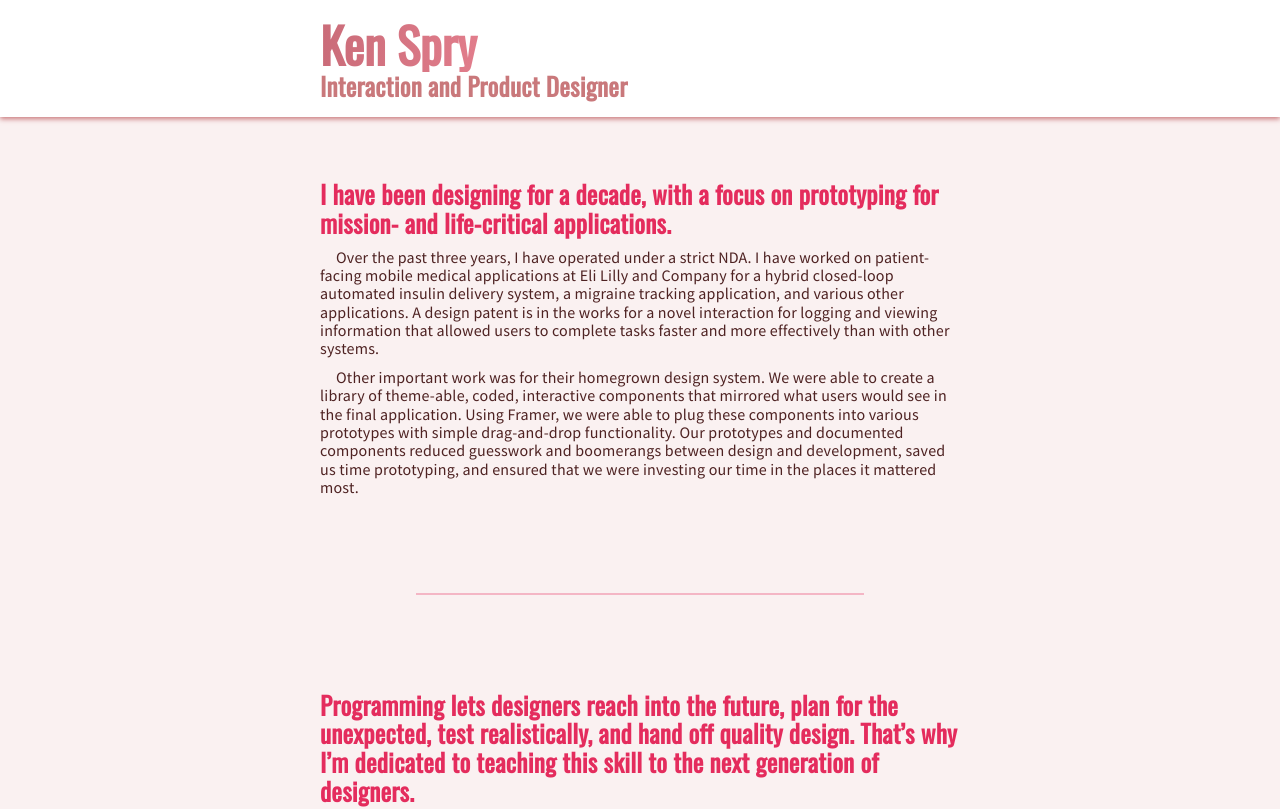
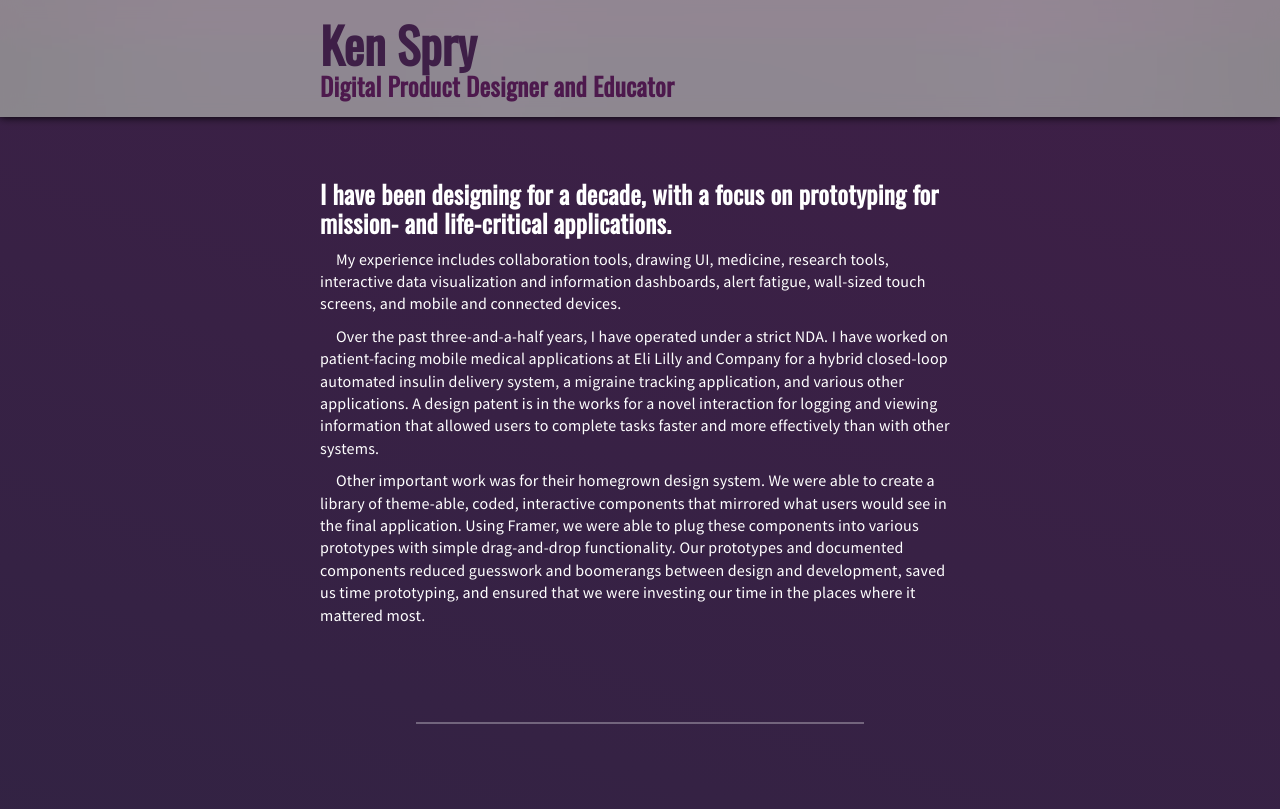
Before and after one commit to okspry/Portfolio2020, a React (Create React App) app: page / in a window 1280 px wide. Shown: the top 809 px of the page. Built offline with nearby package versions, Linux system fonts and the light colour scheme.

Commit message:
New Color Scheme

```diff
--- a/src/App.js
+++ b/src/App.js
@@ -4,61 +4,78 @@ import "./styles.css";
 import storyboard from "./assets/preemptive-alerts-storyboard.png";
 import mockup1 from "./assets/alert-fatigue-mockup-1.png";
 
-const brightPink = "#fa255e";
-const lightPink = "#f8e5e5";
-const mediumPink = "#a88586";
+// const brightPink = "#fa255e";
+// const lightPink = "#f8e5e5";
+// const mediumPink = "#a88586";
+const russianViolet = "hsl(300, 51%, 20%)";
+const russianVioletDark = "hsl(287, 39%, 20%)";
+const darkPurple = "hsla(266, 33%, 20%)";
+const spaceCadet = "hsla(242, 25%, 20%)";
+const prussianBlue = "hsla(217, 35%, 20%)";
+const charcoal = "hsla(201, 47%, 20%)";
+const midnightGreenDark = "hsla(193, 61%, 20%)";
+const midnightGreenMedium = "hsla(187, 78%, 20%)";
+const midnightGreenLight = "hsla(184, 88%, 20%)";
+const skobeloff = "hsla(181, 100%, 20%)";
 
 const style = {
   WebkitBackgroundClip: "text",
   WebkitTextFillColor: "transparent",
-  backgroundImage: `linear-gradient(to right, ${brightPink}, ${lightPink}, ${mediumPink})`
+  backgroundImage: `linear-gradient(to right, ${russianViolet}, ${russianVioletDark}, ${russianVioletDark}, ${spaceCadet},  ${spaceCadet}, ${prussianBlue}, ${prussianBlue}, ${charcoal}, ${midnightGreenDark})`
 };
-const animate = {
-  backgroundImage: [
-    `linear-gradient(to right, ${brightPink}, ${lightPink}, ${mediumPink})`,
-    `linear-gradient(to right, ${lightPink}, ${mediumPink}, ${brightPink})`,
-    `linear-gradient(to right, ${mediumPink}, ${brightPink}, ${lightPink})`,
-    `linear-gradient(to right, ${brightPink}, ${lightPink}, ${mediumPink})`
-  ]
-};
-const transition = {
-  repeat: Infinity,
-  ease: "linear",
-  duration: 8
-};
+// const animate = {
+//   backgroundImage: [
+//     `linear-gradient(to right, ${russianVioletDark}, ${spaceCadet}, ${midnightGreenDark})`,
+//     `linear-gradient(to right, ${midnightGreenDark}, ${russianVioletDark}, ${spaceCadet})`,
+//     `linear-gradient(to right, ${spaceCadet}, ${midnightGreenDark}, ${russianVioletDark})`,
+//     `linear-gradient(to right, ${russianVioletDark}, ${spaceCadet}, ${midnightGreenDark})`
+//   ]
+// };
+// const transition = {
+//   repeat: Infinity,
+//   ease: "linear",
+//   duration: 8
+// };
 
 export default function App() {
   const { scrollY } = useViewportScroll();
 
   const y = useTransform(scrollY, [0, 40], [1, 0.6]);
+  // const h = useTransform(scrollY, [0, 40], [130, 110]);
+  const hY = useTransform(scrollY, [0, 40], [0, -30]);
 
   return (
     <motion.div className="App grid">
       <motion.div style={{ y: 0, x: 0 }}>
-        <motion.header>
+        <motion.header style={{ y: hY }}>
           <motion.div style={{ scale: y }}>
-            <motion.h1 style={style} animate={animate} transition={transition}>
-              Ken Spry
-            </motion.h1>
-            <h4 className="muted-text">Interaction and Product Designer</h4>
+            <motion.h1>Ken Spry</motion.h1>
+            <h4 className="muted-text">
+              Digital Product Designer and Educator
+            </h4>
           </motion.div>
         </motion.header>
         <div className="main main-text">
           <div className="stacked">
-            <div>
             <h4>
               I have been designing for a decade, with a focus on prototyping
               for mission- and life-critical applications.
             </h4>
             <p>
-                Over the past three years, I have operated under a strict NDA. I
-                have worked on patient-facing mobile medical applications at Eli
-                Lilly and Company for a hybrid closed-loop automated insulin
-                delivery system, a migraine tracking application, and various
-                other applications. A design patent is in the works for a novel
-                interaction for logging and viewing information that allowed
-                users to complete tasks faster and more effectively than with
-                other systems.
+              My experience includes collaboration tools, drawing UI, medicine,
+              research tools, interactive data visualization and information
+              dashboards, alert fatigue, wall-sized touch screens, and mobile
+              and connected devices.
+            </p>
+            <p>
+              Over the past three-and-a-half years, I have operated under a
+              strict NDA. I have worked on patient-facing mobile medical
+              applications at Eli Lilly and Company for a hybrid closed-loop
+              automated insulin delivery system, a migraine tracking
+              application, and various other applications. A design patent is in
+              the works for a novel interaction for logging and viewing
+              information that allowed users to complete tasks faster and more
+              effectively than with other systems.
             </p>
             <p>
               Other important work was for their homegrown design system. We
@@ -69,9 +86,8 @@ export default function App() {
               Our prototypes and documented components reduced guesswork and
               boomerangs between design and development, saved us time
               prototyping, and ensured that we were investing our time in the
-                places it mattered most.
+              places where it mattered most.
             </p>
-            </div>
           </div>
           <hr />
           <div className="stacked">
@@ -121,7 +137,7 @@ export default function App() {
                 across numerous devices. Ultimately, we needed to enable their
                 users to independently inspect items at different resolutions
                 without destroying the meaning created by the layout on the
-                canvas. My solution ended up mitigating this issue along with
+                canvas. This solution ended up mitigating this issue along with
                 several others.
               </p>
             </div>
@@ -244,14 +260,6 @@ export default function App() {
               </p>
             </div>
           </div>
-          <hr />
-          <div>
-            <h4>
-              Collaboration tools, drawing UI, medicine, research tools,
-              interactive data visualization, alert fatigue, wall-sized touch
-              screens, and mobile and connected devices
-            </h4>
-          </div>
         </div>
         <footer>
           <div>Ken Spry</div>
--- a/src/styles.css
+++ b/src/styles.css
@@ -2,25 +2,53 @@
 :root {
   font-size: 16px;
   --white: #fff;
-  --light-pink: #faf1f1;
+  /* --light-pink: #faf1f1;
   --medium-pink: #c9787b;
   --bright-pink: #e42c5d;
-  --black: rgb(78, 34, 34);
+  --black: rgb(78, 34, 34); */
+  --russianViolet: hsl(300, 51%, 20%);
+  --russianVioletDark: hsl(287, 39%, 20%);
+  --darkPurple: hsl(266, 33%, 20%);
+  --spaceCadet: hsl(242, 25%, 20%);
+  --prussianBlue: hsl(217, 35%, 20%);
+  --charcoal: hsl(201, 47%, 20%);
+  --midnightGreenDark: hsl(193, 61%, 20%);
+  --midnightGreenMedium: hsl(187, 78%, 20%);
+  --midnightGreenLight: hsl(184, 88%, 20%);
+  --skobeloff: hsl(181, 100%, 20%);
   --h1: 3.052rem;
   --h2: 2.441rem;
   --h3: 1.953rem;
   --h4: 1.563rem;
   --body: 1rem;
   --sub: 0.8rem;
-  --main-text-color: var(--black);
-  --heading-text-color: var(--bright-pink);
-  --sub-text-color: var(--medium-pink);
-  --background-color: var(--light-pink);
+  --main-text-color: var(--white);
+  --heading-text-color: var(--white);
+  --sub-text-color: var(--white);
+  --background-color: var(--prussianBlue);
   --heading-font-fam: "Oswald", sans-serif;
   --text-font-fam: "Source Sans Pro", sans-serif;
 }
+:root {
+  background: linear-gradient(
+    0.55turn,
+    var(--russianViolet),
+    var(--russianVioletDark),
+    var(--spaceCadet),
+    var(--prussianBlue),
+    var(--midnightGreenDark)
+  );
+}
 body {
-  background-color: var(--background-color);
+  /* background-color: var(--background-color); */
+  /* background: linear-gradient(
+    0.55turn,
+    var(--russianViolet),
+    var(--russianVioletDark),
+    var(--spaceCadet),
+    var(--prussianBlue),
+    var(--midnightGreenDark)
+  ); */
   padding-bottom: 10rem;
   font-size: 1rem;
 }
@@ -35,16 +63,20 @@ body {
   font-family: var(--text-font-fam);
   padding: 2rem;
 }
+
 header {
   position: fixed;
   top: 0;
   left: 0;
   right: 0;
-  padding: 1rem 4rem;
-  background: var(--white);
-  -webkit-transform-origin-x: 0.5;
-  transform-origin: 0.5;
-  box-shadow: 0 2px 5px var(--medium-pink);
+  padding: 2rem 0.6rem 0.6rem 0.6rem;
+  background-color: rgba(255, 255, 255, 0.5);
+  -webkit-backdrop-filter: blur(10px);
+  backdrop-filter: blur(10px);
+  /* -webkit-box-shadow: 3px 3px 5px 6px #ccc;
+  -moz-box-shadow:    3px 3px 5px 6px #ccc;   */
+  box-shadow: 0 0px 9px hsl(0, 0%, 0%), inset 0 0 200px hsl(0, 0%, 50%);
+  /* box-shadow: 0 30px 8px hsla(0, 0, 100%, 0.9); */
   z-index: 1000;
 }
 header,
@@ -58,27 +90,28 @@ h4 {
 h1 {
   font-size: var(--h1);
   font-weight: 600;
-  color: var(--heading-text-color);
   padding: 0;
   margin: 0;
+  color: var(--russianVioletDark);
 }
 h3 {
   font-size: var(--h3);
   font-weight: 600;
   letter-spacing: 0.3px;
-  color: var(--heading-text-color);
+  color: var(--white);
 }
 h4 {
   font-size: var(--h4);
   font-weight: 600;
   letter-spacing: 0.3px;
-  color: var(--heading-text-color);
+  color: var(--white);
 }
 p {
   text-align: left;
   text-indent: 1rem;
   letter-spacing: 0.2px;
   margin-top: 10px;
+  line-height: 1.4rem;
 }
 ul {
   list-style: none;
@@ -107,15 +140,18 @@ iframe {
   width: 100%;
   height: 100%;
   min-height: 250px;
-  border: 1px solid var(--bright-pink);
+  border: 1px solid var(--white);
 }
 img {
-  border: 1px solid var(--bright-pink);
+  border: 1px solid var(--white);
 }
 figcaption {
   font-size: var(--sub);
-  letter-spacing: 0.7px;
+  font-family: var(--heading-font-fam);
+  letter-spacing: 1.1px;
+  line-height: 1.3;
   color: var(--sub-text-color);
+  opacity: 0.8;
 }
 footer {
   position: relative;
@@ -130,7 +166,7 @@ footer {
 }
 hr {
   margin: 6rem;
-  border: 1px solid var(--bright-pink);
+  border: 1px solid var(--white);
   opacity: 0.3;
 }
 .main {
@@ -150,12 +186,18 @@ hr {
   color: var(--main-text-color);
 }
 .muted-text {
-  color: var(--sub-text-color);
+  color: var(--russianViolet);
 }
 
 @media (min-width: 850px) {
   body {
     padding: 0 8% 6rem;
+    background: linear-gradient(
+      0.55turn,
+      var(--russianVioletDark),
+      var(--spaceCadet),
+      var(--midnightGreenDark)
+    );
   }
   header,
   h1,
@@ -170,6 +212,7 @@ hr {
   }
   header > div {
     -webkit-transform-origin-x: 0;
+    -webkit-transform-origin-y: 1;
     transform-origin: 0;
   }
   footer {
@@ -203,6 +246,12 @@ hr {
 @media (min-width: 1200px) {
   body {
     padding: 0 20% 100px;
+    background: linear-gradient(
+      0.55turn,
+      var(--russianVioletDark),
+      var(--spaceCadet),
+      var(--midnightGreenDark)
+    );
   }
   header,
   h1,
@@ -217,6 +266,7 @@ hr {
   }
   header > div {
     -webkit-transform-origin-x: 0;
+    -webkit-transform-origin-y: 1;
     transform-origin: 0;
   }
   footer {
```
Lines whose indentation alone changed are shown as unchanged.
